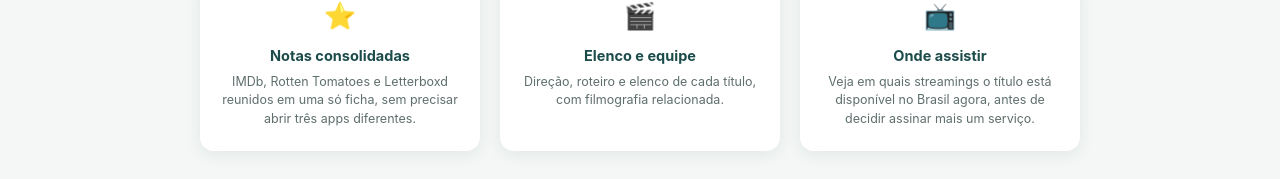
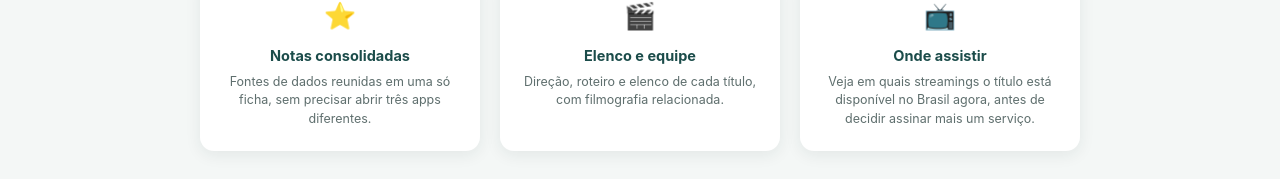
Before and after one commit to planetaflixbr/planetaflix-web, a plain HTML site: page planetaflix-web/index.html in a window 1280 px wide. Shown: the part 522-701 px from the top of the page. Drawn offline with Linux system fonts and the light colour scheme; a web font is replaced by a local one.

Commit message:
Update index.html
<p>Fontes de dados reunidas em uma só ficha, sem precisar abrir três apps diferentes.</p>

```diff
--- a/planetaflix-web/index.html
+++ b/planetaflix-web/index.html
@@ -48,7 +48,7 @@
   <div class="feature-card">
     <div class="ic">⭐</div>
     <h3>Notas consolidadas</h3>
-    <p>IMDb, Rotten Tomatoes e Letterboxd reunidos em uma só ficha, sem precisar abrir três apps diferentes.</p>
+    <p>Fontes de dados reunidas em uma só ficha, sem precisar abrir três apps diferentes.</p>
   </div>
   <div class="feature-card">
     <div class="ic">🎬</div>
```
